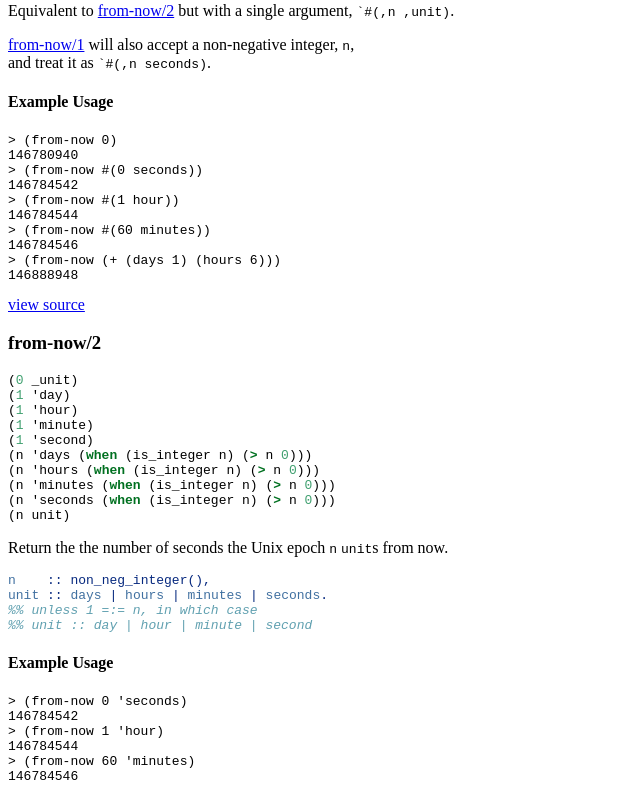
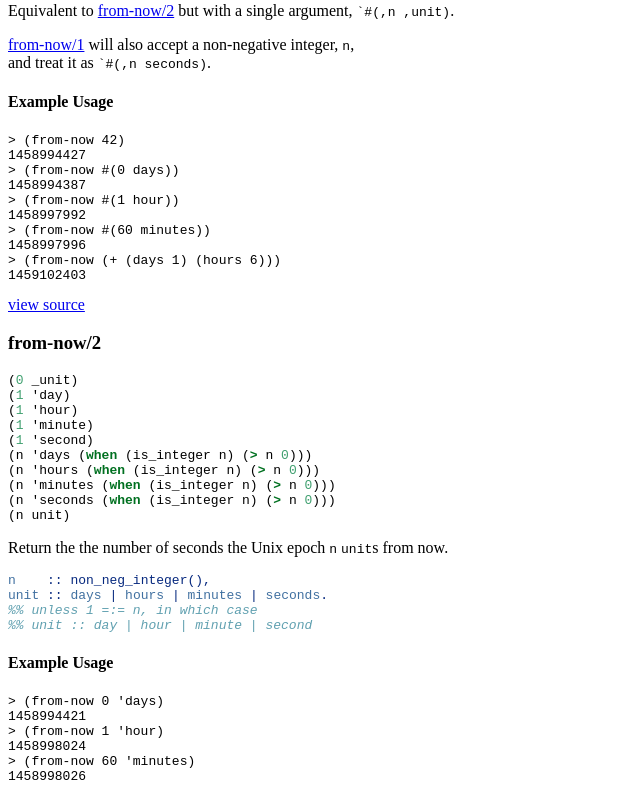
Before and after one commit to elli-lib/elli_cloudfront, a plain HTML site: page ecf-datetime.html in a window 1280 px wide. Shown: the part 960-1758 px from the top of the page, without its empty margins (0-640 px from the left). Drawn offline with Linux system fonts and the light colour scheme.

Commit message:
Update from-now/{1,2} examples
Correct previous off-by-one (0) typo in now/0.

```diff
--- a/ecf-datetime.html
+++ b/ecf-datetime.html
@@ -19,16 +19,16 @@
 <p><a href="ecf-datetime.html#func-from-now.2F1">from-now/1</a> will also accept a non-negative integer, <code>n</code>,<br />
 and treat it as <code>`#(,n seconds)</code>.</p>
 <h4 id="example-usage">Example Usage</h4>
-<pre class="lfe"><code>&gt; (from-now 0)
-146780940
-&gt; (from-now #(0 seconds))
-146784542
+<pre class="lfe"><code>&gt; (from-now 42)
+1458994427
+&gt; (from-now #(0 days))
+1458994387
 &gt; (from-now #(1 hour))
-146784544
+1458997992
 &gt; (from-now #(60 minutes))
-146784546
+1458997996
 &gt; (from-now (+ (days 1) (hours 6)))
-146888948</code></pre>
+1459102403</code></pre>
 </div><div class="src-link"><a href="https://github.com/yurrriq/elli-cloudfront/blob/master/src/ecf-datetime.lfe#L44">view source</a></div></div><div class="public anchor" id="func-from-now.2F2"><h3>from-now/2</h3><div class="usage"><div class="sourceCode"><pre class="sourceCode commonlisp"><code class="sourceCode commonlisp">(<span class="dv">0</span> _unit)
 (<span class="dv">1</span> &#39;day)
 (<span class="dv">1</span> &#39;hour)
@@ -45,12 +45,12 @@ and treat it as <code>`#(,n seconds)</code>.</p>
 <span class="co">%% unless 1 =:= n, in which case</span>
 <span class="co">%% unit :: day | hour | minute | second</span></code></pre></div>
 <h4 id="example-usage">Example Usage</h4>
-<pre class="lfe"><code>&gt; (from-now 0 &#39;seconds)
-146784542
+<pre class="lfe"><code>&gt; (from-now 0 &#39;days)
+1458994421
 &gt; (from-now 1 &#39;hour)
-146784544
+1458998024
 &gt; (from-now 60 &#39;minutes)
-146784546</code></pre>
+1458998026</code></pre>
 </div><div class="src-link"><a href="https://github.com/yurrriq/elli-cloudfront/blob/master/src/ecf-datetime.lfe#L9">view source</a></div></div><div class="public anchor" id="func-hours.2F1"><h3>hours/1</h3><div class="usage"><div class="sourceCode"><pre class="sourceCode commonlisp"><code class="sourceCode commonlisp">(<span class="dv">0</span>)
 (<span class="dv">1</span>)
 (n (<span class="kw">when</span> (is_integer n) (<span class="kw">&gt;</span> n <span class="dv">0</span>)))</code></pre></div>
```
Also changed, not shown: index.html (+1 -1 lines).
